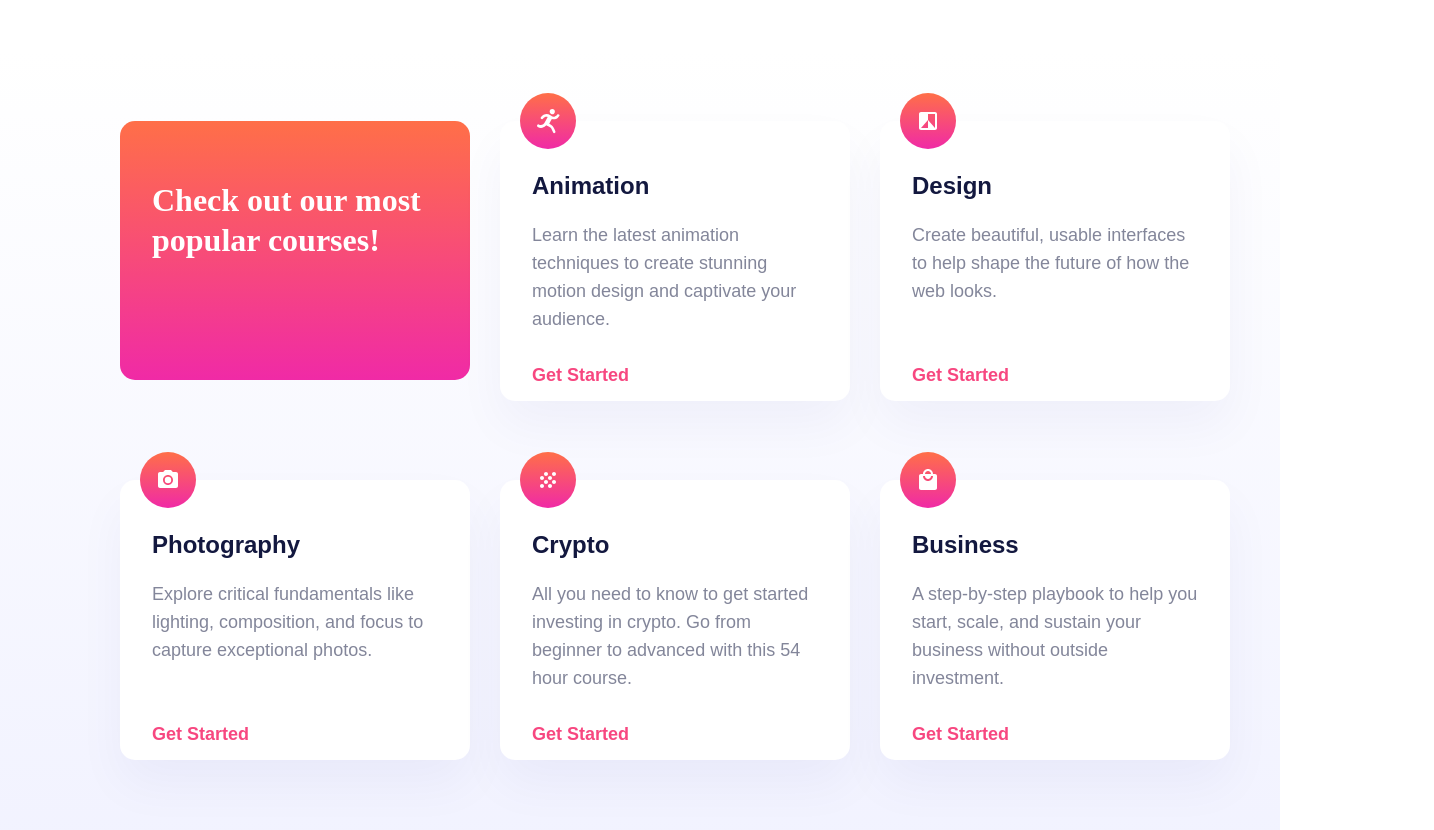
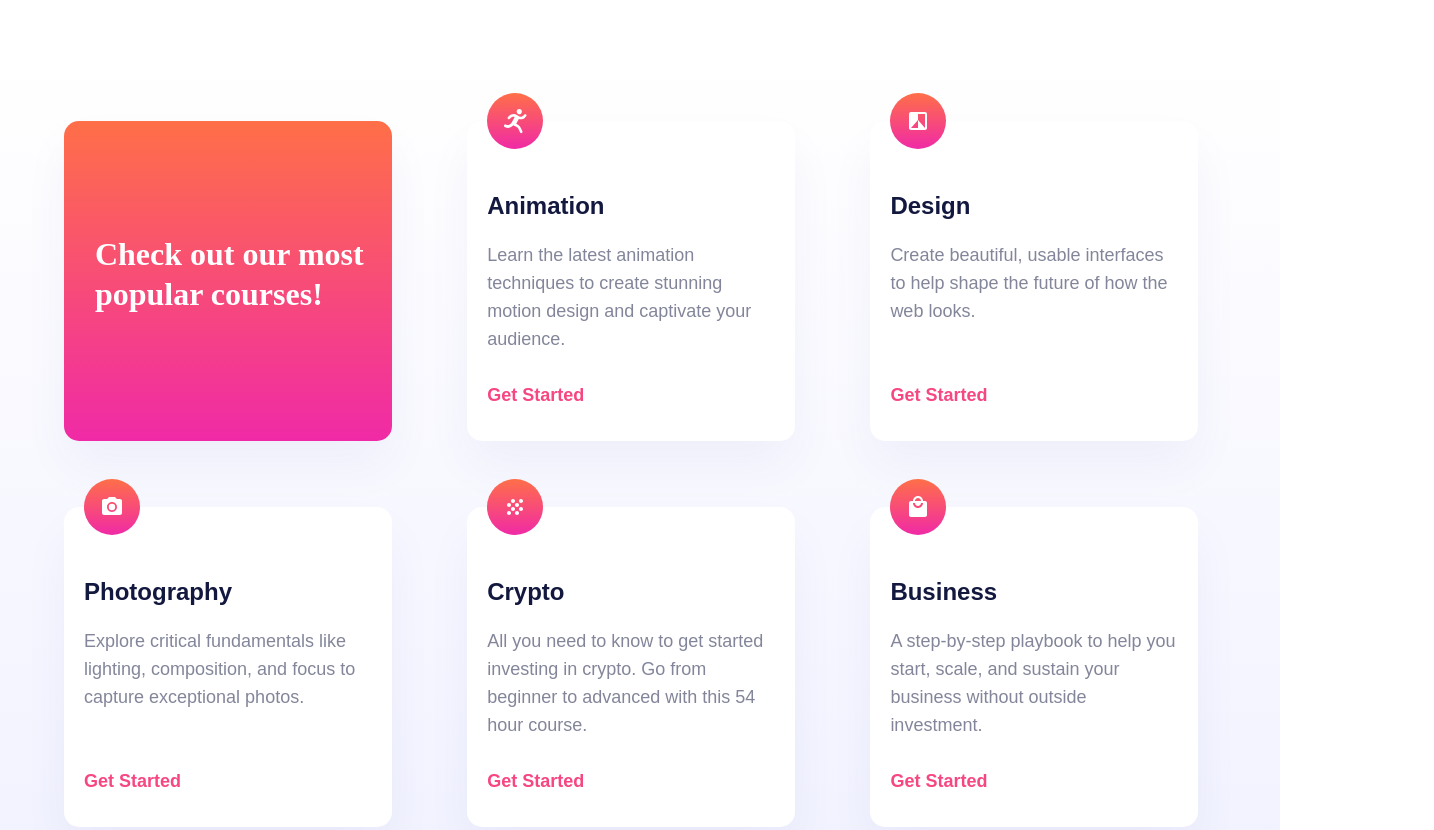
Before and after one commit to AGelijah/AGelijah.github.io, a plain HTML site: page index.html in a window 1280 px wide. Shown: the part 760-1590 px from the top of the page, 1434 px wide, since content can reach past the window. Drawn offline with Linux system fonts and the light colour scheme.

Commit message:
Desktop final touches
Multi-line description of commit,
feel free to be detailed.

[Ticket: X]

```diff
--- a/index.css
+++ b/index.css
@@ -430,22 +430,22 @@
 	}
 	#left-section {
 		position: absolute;
-		width: 45%;
+		width: 40%;
 		height: auto;
 		left: 100px;
 		top: 180px;
 	}
 	#hero-image-tablet-desktop,
 	#hero-image-container {
-		width: 55%;
+		width: 60%;
 		height: 890px;
 	}
 	#hero-image-tablet-desktop {
 		z-index: -1;
 		position: absolute;
 		background-image: url("/assets/image-hero-desktop.png");
-		right: -100px;
-		top: -200px;
+		right: -12%;
+		top: -18%;
 		clip: rect(146px, 656px, 890px, 0px);
 	}
 	#hero-image-mobile {
@@ -470,7 +470,7 @@
 	}
 
 	.inner-container {
-		width: 1000px;
+		width: 85%;
 		height: 56px;
 		margin: auto;
 		display: flex;
@@ -513,21 +513,24 @@
 	#main {
 		width: 100%;
 		height: 888px;
-		margin: -150px 0px 0px 0px;
+		margin-top: -150px;
+		display: flex;
+		justify-content: center;
+		align-items: center;
 		background: linear-gradient(180deg, #ffffff 0%, #f0f1ff 100%);
 	}
 	#inner-main {
 		width: 90%;
 		height: 748px;
-		margin: auto auto auto 120px;
 		display: grid;
-		grid-template-columns: repeat(3, 350px);
-		grid-row-gap: 100px;
-		grid-column-gap: 30px;
+		grid-template-columns: repeat(3, 25%);
+		grid-row-gap: 17%;
+		grid-column-gap: 10%;
 	}
 	.card {
-		width: 350px;
+		width: 100%;
 		height: 280px;
+		padding: 20px;
 		background: #ffffff;
 		box-shadow: 0px 25px 50px rgba(6, 22, 141, 0.0442381);
 		border-radius: 15px;
@@ -542,7 +545,7 @@
 	}
 	.inner-card-container {
 		position: relative;
-		width: 286px;
+		width: auto;
 		height: 218px;
 		margin: 50px auto;
 	}
@@ -579,14 +582,13 @@
 		position: relative;
 		background: linear-gradient(180deg, #ff6f48 0%, #f02aa6 100%);
 		border-radius: 15px;
+		display: flex;
+		justify-content: center;
+		align-items: center;
 	}
 	#popular-course-text {
-		position: absolute;
-		width: 286px;
+		width: auto;
 		height: 120px;
-		left: 9.14%;
-		right: 9.14%;
-		top: calc(50% - 120px / 2 - 37px);
 		color: #ffffff;
 		font-style: normal;
 		font-weight: 800;
--- a/index.html
+++ b/index.html
@@ -40,7 +40,7 @@
 		</header>
 		<main id="main">
 			<section id="inner-main">
-				<div id="popular-course-card">
+				<div class="card course-card" id="popular-course-card">
 					<h2 id="popular-course-text">Check out our most popular courses!</h2>
 				</div>
 
```
